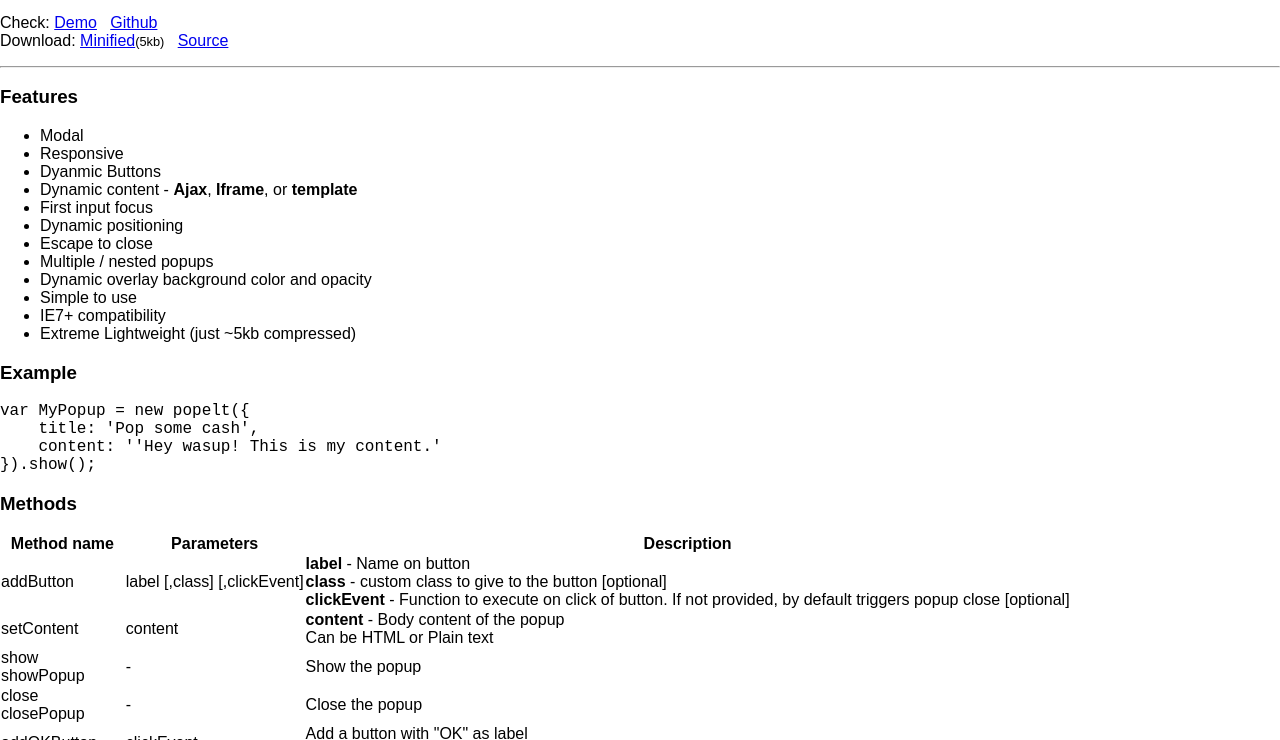
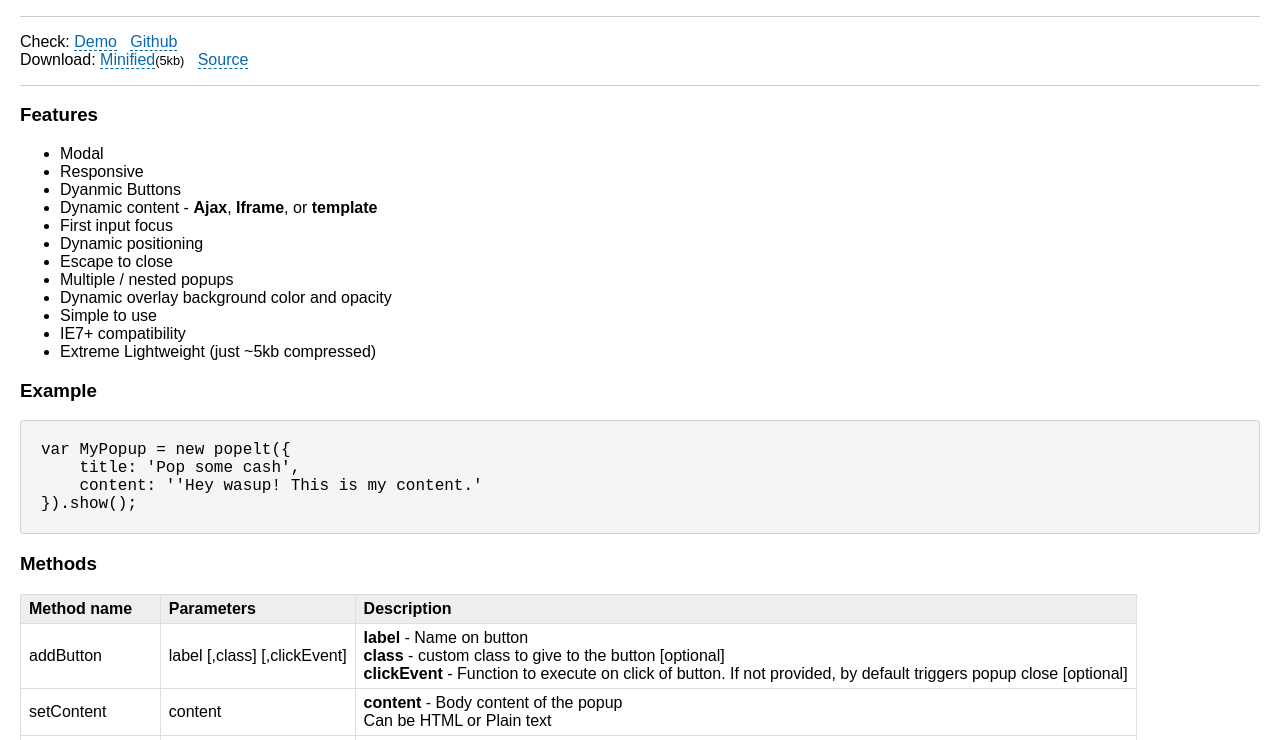
Before and after one commit to scazzy/Popelt, a plain HTML site: page api.html in a window 1280 px wide. Shown: the part 125-865 px from the top of the page. Drawn offline with nearby package versions, Linux system fonts and the light colour scheme.

Commit message:
updated css file path in demo.html

```diff
--- a/api.html
+++ b/api.html
@@ -4,7 +4,8 @@
 <meta http-equiv="Content-Type" content="text/html; charset=utf-8" />
 <title>Popelt - Modal Popup jQuery Plugin</title>
 <link rel="stylesheet" href="css/normalize.css" />
-<link rel="stylesheet" href="css/style.css" />
+<link rel="stylesheet" href="css/popelt.css" />
+<link rel="stylesheet" href="css/demo.css" />
 
 <script src="http://ajax.googleapis.com/ajax/libs/jquery/1.10.2/jquery.min.js"></script>
 <script type="text/javascript" src="minified/popelt-v1.0.min.js"></script>
```
Also changed, not shown: demo.html (+2 -1 lines).
